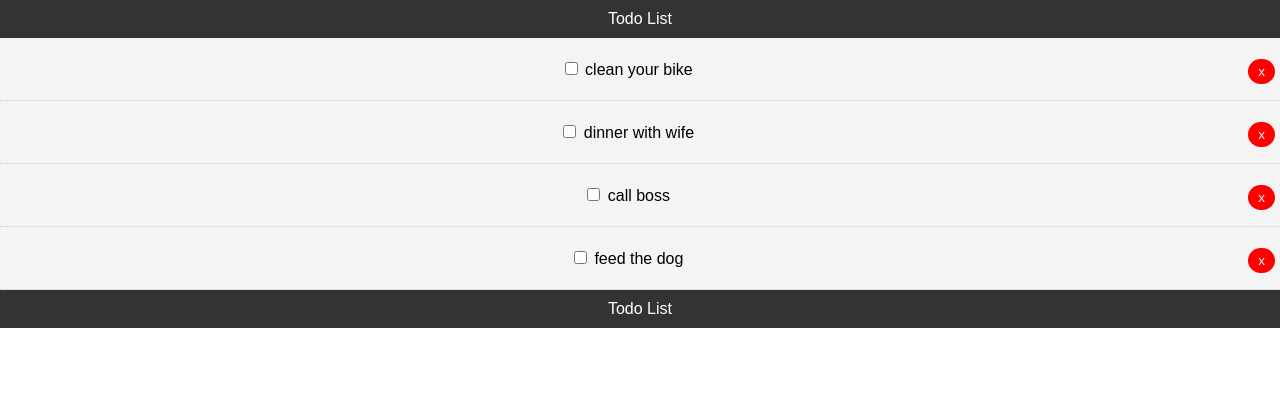
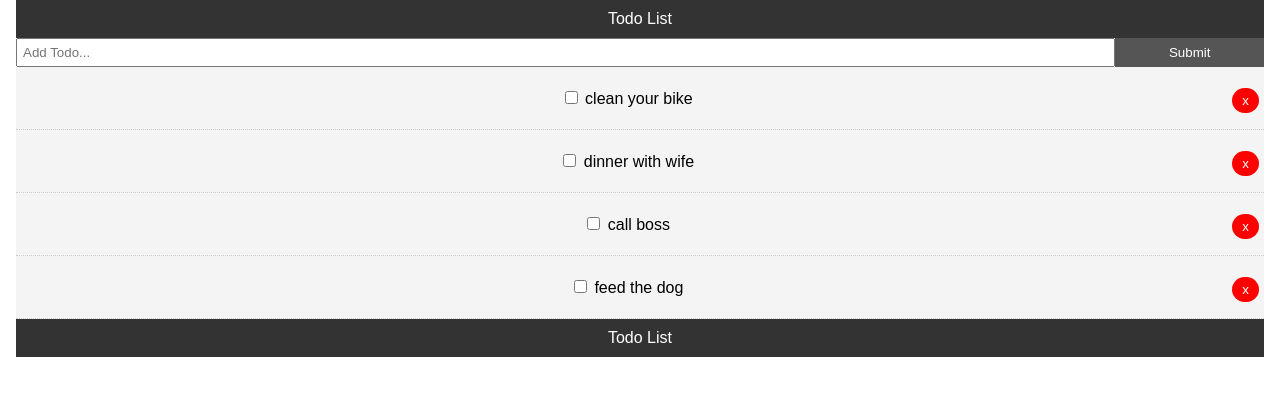
Before and after one commit to Tianma1970/simpleTodoListWithReact, a React (Create React App) app: page / in a window 1280 px wide. Shown: the top 396 px of the page. Built offline with nearby package versions, Linux system fonts and the light colour scheme.

Commit message:
added uuid to new todo and created container div

```diff
--- a/src/App.js
+++ b/src/App.js
@@ -50,12 +50,24 @@ class App extends React.Component {
     this.setState({ todos: [...this.state.todos.filter(todo => todo.id !== id)] })
   }
 
+  //Add Todo
+  addTodo = title => {
+    const newTodo = {
+      id: uuid(),
+      title,
+      completed: false
+    }
+    this.setState({ todos: [...this.state.todos, newTodo] })
+  }
   render() {
     return (
       <div className="App">
-        <Header />
-        <Todos todos={this.state.todos} markComplete={this.markComplete} delTodo={this.delTodo} />
-        <Footer />
+        <div className="container">
+          <Header />
+          <AddTodo addTodo={this.addTodo} />
+          <Todos todos={this.state.todos} markComplete={this.markComplete} delTodo={this.delTodo} />
+          <Footer />
+        </div>
       </div>
     )
   }
```
